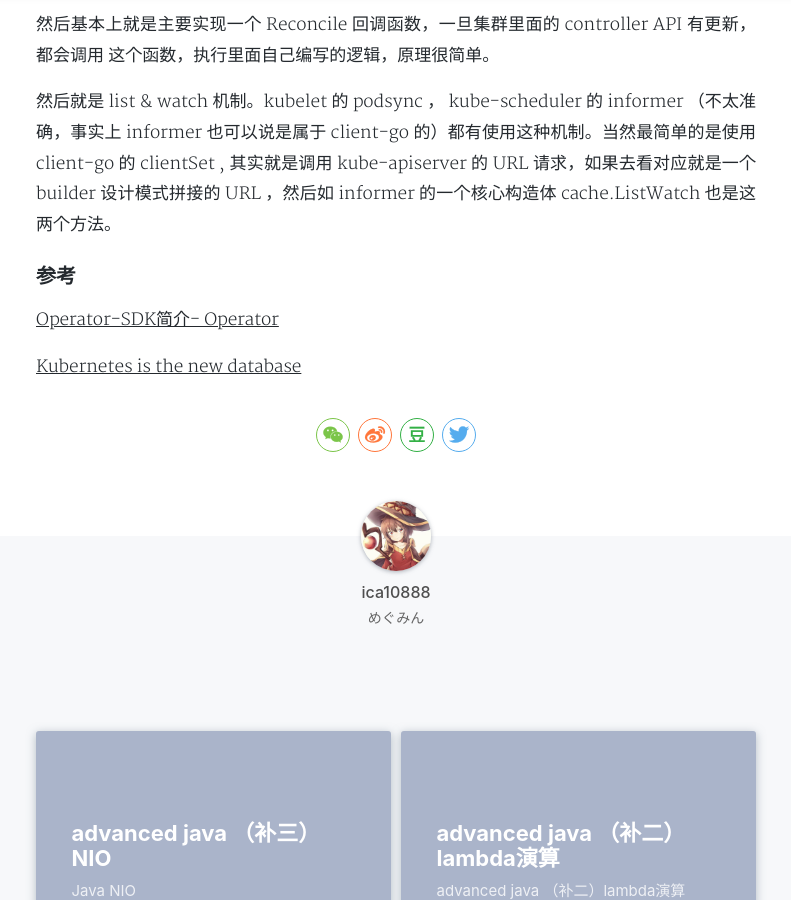
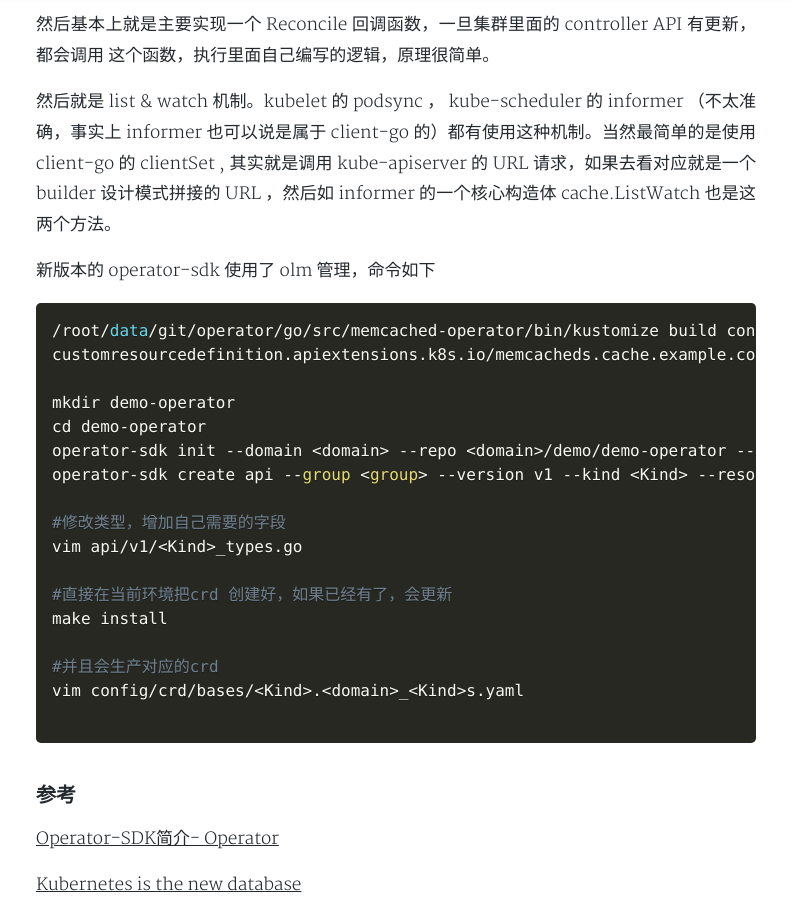
Before and after one commit to ica10888/ica10888.github.io, a Jekyll site: the page built from _posts/2020-07-30-使用operator-sdk实现kubernetes operator.md, in a window 1280 px wide and 900 px high, scrolled down 1429 px. Shown: the whole window, without its empty margins (244-1035 px from the left). Built offline with Jekyll 4.4.1, drawn with Linux system fonts in a browser that asks for light colours; nearby versions of some CDN libraries; a style sheet for code colours, icons or effects is not loaded.

Commit message:
Update 2020-07-30-使用operator-sdk实现kubernetes operator.md

````diff
--- a/_posts/2020-07-30-使用operator-sdk实现kubernetes operator.md
+++ b/_posts/2020-07-30-使用operator-sdk实现kubernetes operator.md
@@ -41,6 +41,29 @@ operator-sdk generated ... # 通过 code-generated 生成一些如 crd yaml 和
 
 然后就是 list & watch 机制。kubelet 的 podsync ， kube-scheduler 的 informer （不太准确，事实上 informer  也可以说是属于 client-go 的）都有使用这种机制。当然最简单的是使用 client-go 的 clientSet , 其实就是调用  kube-apiserver 的 URL 请求，如果去看对应就是一个 builder 设计模式拼接的 URL ，然后如 informer 的一个核心构造体 cache.ListWatch 也是这两个方法。
 
+新版本的 operator-sdk 使用了 olm 管理，命令如下
+
+``` shell
+/root/data/git/operator/go/src/memcached-operator/bin/kustomize build config/crd | kubectl apply -f -
+customresourcedefinition.apiextensions.k8s.io/memcacheds.cache.example.com created
+
+mkdir demo-operator
+cd demo-operator
+operator-sdk init --domain <domain> --repo <domain>/demo/demo-operator --skip-go-version-check
+operator-sdk create api --group <group> --version v1 --kind <Kind> --resource --controller
+
+#修改类型，增加自己需要的字段
+vim api/v1/<Kind>_types.go
+
+#直接在当前环境把crd 创建好，如果已经有了，会更新
+make install
+
+#并且会生产对应的crd
+vim config/crd/bases/<Kind>.<domain>_<Kind>s.yaml
+
+```
+
+
 ### 参考
 
 [Operator-SDK简介- Operator](https://www.operator.org.cn/bian-xie-operator)
````
